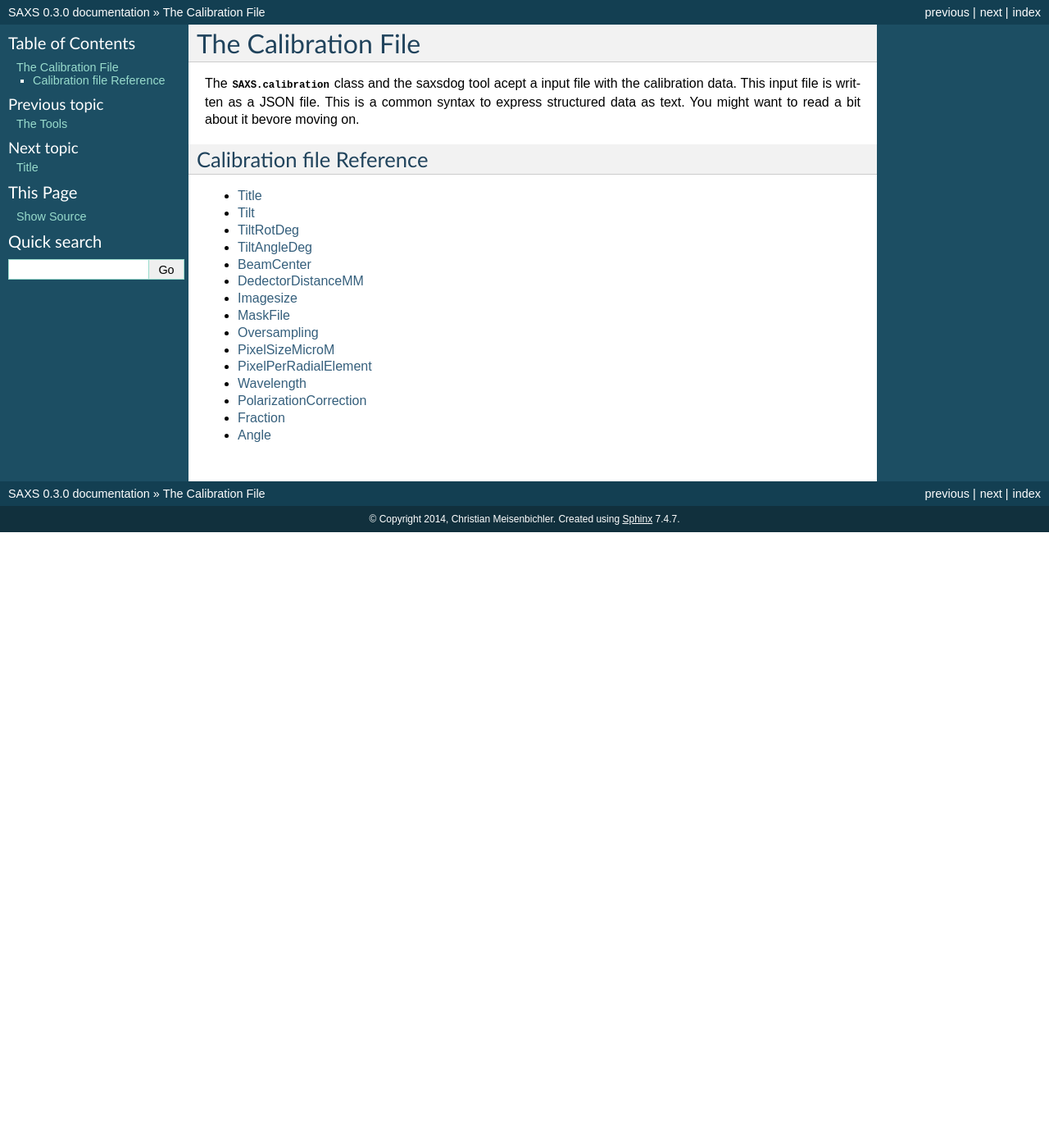
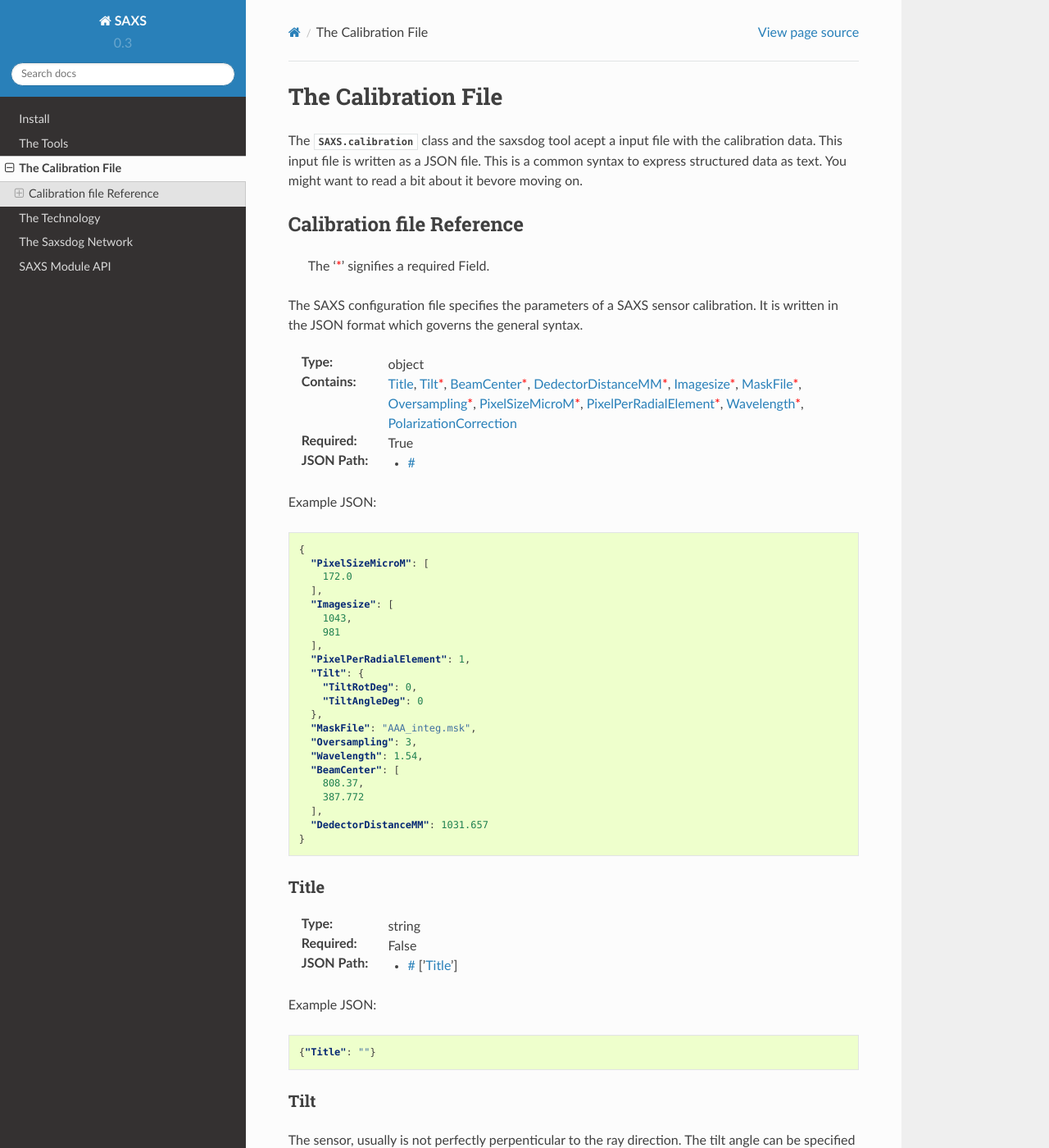
Before and after one commit to maxburian/SAXS_py3, a Sphinx documentation site: the page built from doc/SAXSSchemaDoc.rst, in a window 1280 px wide and 1400 px high. Shown: the whole window at 82% size. Built offline with Sphinx 7.4.7 and the Read the Docs theme 2.0.0, drawn with Linux system fonts in a browser that asks for light colours; some of the changed text lies outside the part shown.

Commit message:
update doc

```diff
--- a/doc/SAXSSchemaDoc.rst
+++ b/doc/SAXSSchemaDoc.rst
@@ -9,10 +9,8 @@ The Calibration File
 The :py:class:`SAXS.calibration` class and the saxsdog tool acept a input file with the calibration data.
 This input file is written as a JSON file. This is a common syntax to express structured data as text. You might want to read a bit about it bevore moving on.
 
-
+.. _root:
 Calibration file Reference
 ==========================
 
-.. toctree::
-
-   SAXSSchema
+.. include:: SAXSSchema.rst
--- a/doc/conf.py
+++ b/doc/conf.py
@@ -15,6 +15,11 @@
 import sys
 import os
 
+import sphinx_rtd_theme
+
+html_theme = "sphinx_rtd_theme"
+
+html_theme_path = [sphinx_rtd_theme.get_html_theme_path()]
 # If extensions (or modules to document with autodoc) are in another directory,
 # add these directories to sys.path here. If the directory is relative to the
 # documentation root, use os.path.abspath to make it absolute, like shown here.
@@ -105,7 +110,7 @@ pygments_style = 'sphinx'
 
 # The theme to use for HTML and HTML Help pages.  See the documentation for
 # a list of builtin themes.
-html_theme = 'default'
+#html_theme = 'default'
 
 # Theme options are theme-specific and customize the look and feel of a theme
 # further.  For a list of options available for each theme, see the
--- a/doc/index.rst
+++ b/doc/index.rst
@@ -46,3 +46,7 @@ and :ref:`converter`
    TheTechnology
    Server
    SAXSapi
+
+
+
+.. image::  tugwhite.svg
```
Also changed, not shown: doc/tugwhite.svg (added).
